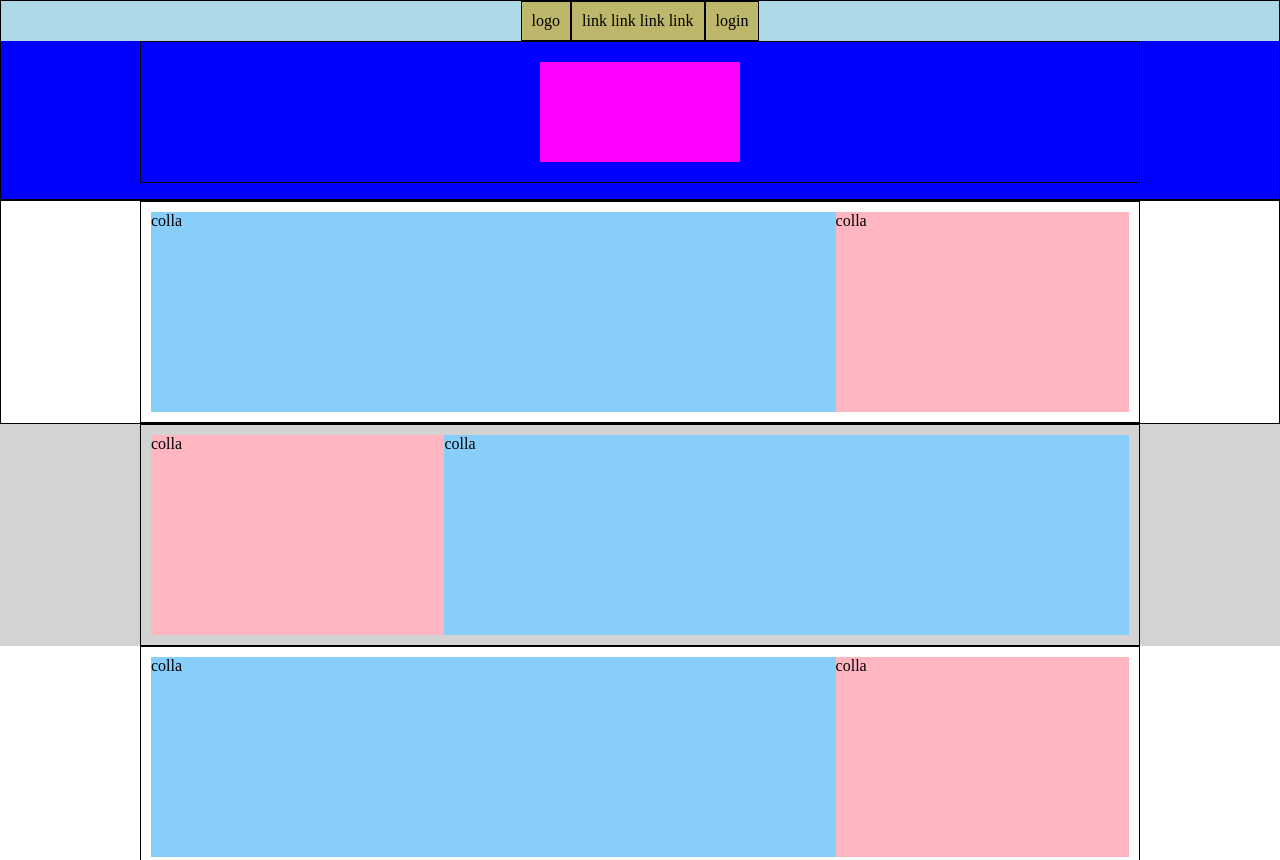
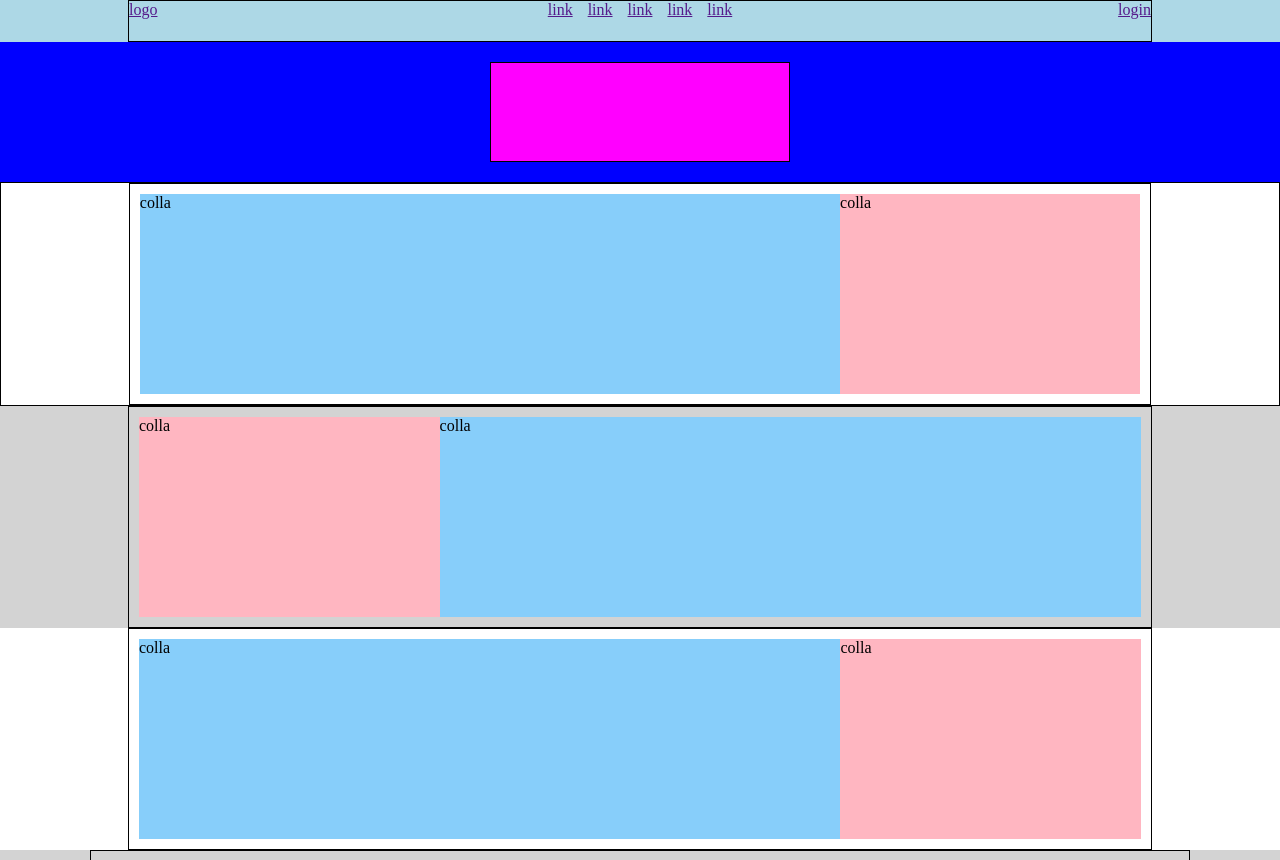
Before and after one commit to LorenzoEufemi/htmlcss-struttura-discord, a plain HTML site: page index.html in a window 1280 px wide. Shown: the top 860 px of the page. Drawn offline with Linux system fonts and the light colour scheme.

Commit message:
refactor: miglioramento

```diff
--- a/index.html
+++ b/index.html
@@ -10,20 +10,35 @@
 
 <body>
     <header class="header">
-        <section class="header-top">
-            <div class="logo">logo</div>
-            <div class="link">link link link link</div>
-            <div class="login">login</div>
-        </section>
+        <div class="container">
+            <nav class="header-top">
+                <div class="col-20">
+                    <a href=""> logo</a>
+                </div>
+                <div class="col-60">
+                    <ul class="nav-list">
+                        <li><a href="">link</a></li>
+                        <li><a href="">link</a></li>
+                        <li><a href="">link</a></li>
+                        <li><a href="">link</a></li>
+                        <li><a href="">link</a></li>
+                    </ul>
+                </div>
+                <div class="col-20 text-right">
+                    <a href="">login</a>
+                </div>
+            </nav>
+        </div>
 
-        <div class="container box1">
-            <section class="header-bottom">
-            </section>
 
 
         </div>
     </header>
     <main>
+        <div class=" box1 ">
+        <section class="header-bottom container">
+        </section>
+        </div>
         <section class="section1">
             <section class="container row">
                 <div class="col-70">colla</div>
--- a/style.css
+++ b/style.css
@@ -5,20 +5,28 @@
 }
 
 .container {
-    width: 90%;
-    max-width: 1000px;
+    width: 80%;
+    max-width: 1100px;
     margin: 0 auto;
 
 
-    border: 1px solid black
+    border: 1px solid black;
+    min-height: 80;
+
 }
 
+img {
+    max-width: 100%;
+}
+ul {
+    list-style: none;
+}
 /* header */
 
 .header {
-    background-color: blue;
-    border: 1px solid black;
-    height: 200px;
+    background-color:lightblue;
+
+    padding: 10 0;
 }
 
 .header-top {
@@ -28,18 +36,27 @@
     justify-content: center;
 }
 
-.logo,
-.link,
-.login {
-    border: 1px solid black;
-    background-color: darkkhaki;
-    padding: 10px
+.col-20 {
+    width: 20%;
+}
+.col-60 {
+    width: 60%;
+    text-align: center;
+}
+.nav-list {
+    display: flex;
+    justify-content: center;
+    gap: 15px;
+
+}
+.text-right {
+    text-align: right;
 }
 
 .header-bottom {
     background-color: fuchsia;
     height: 100px;
-    width: 200px;
+    width: 300px;
     margin: 20px;
 
 }
@@ -47,7 +64,11 @@
 .box1 {
     display: flex;
     justify-content: center;
+    align-items: center;
+    background-color: blue;
+
 }
+
 
 /* main */
 
```
Lines whose indentation alone changed are shown as unchanged.
